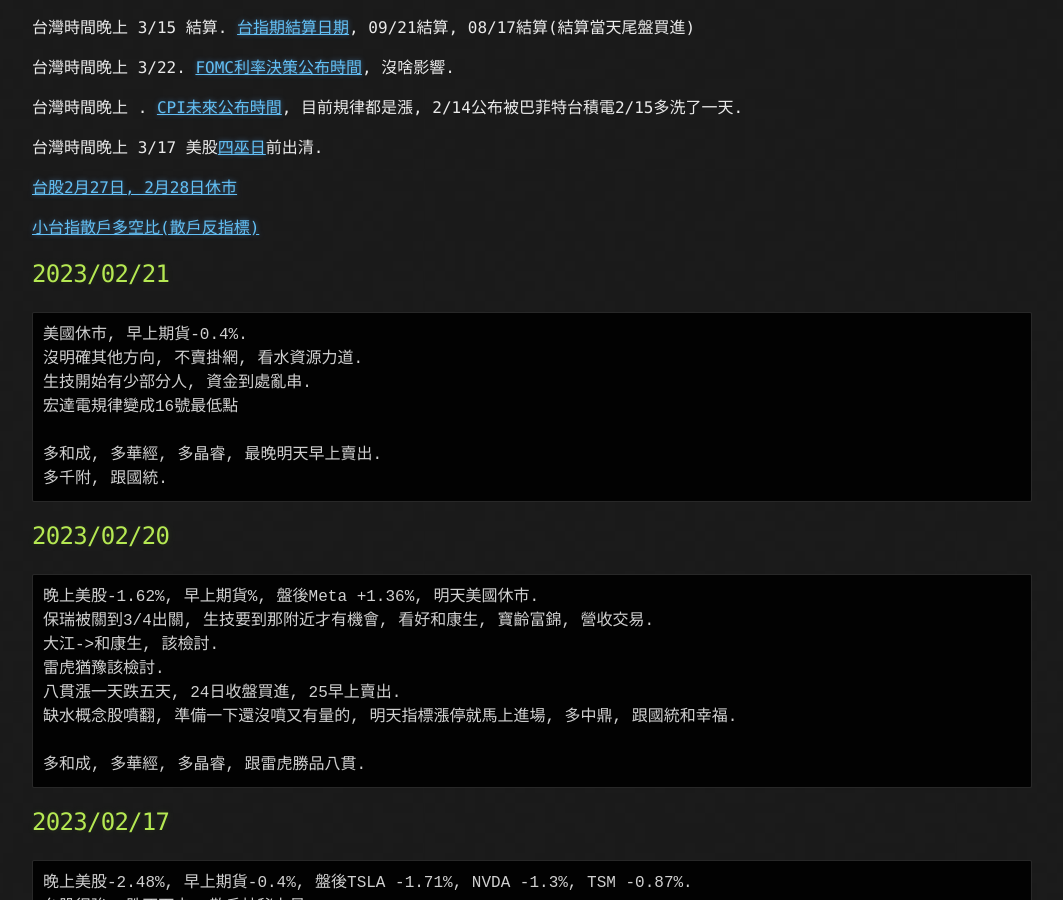
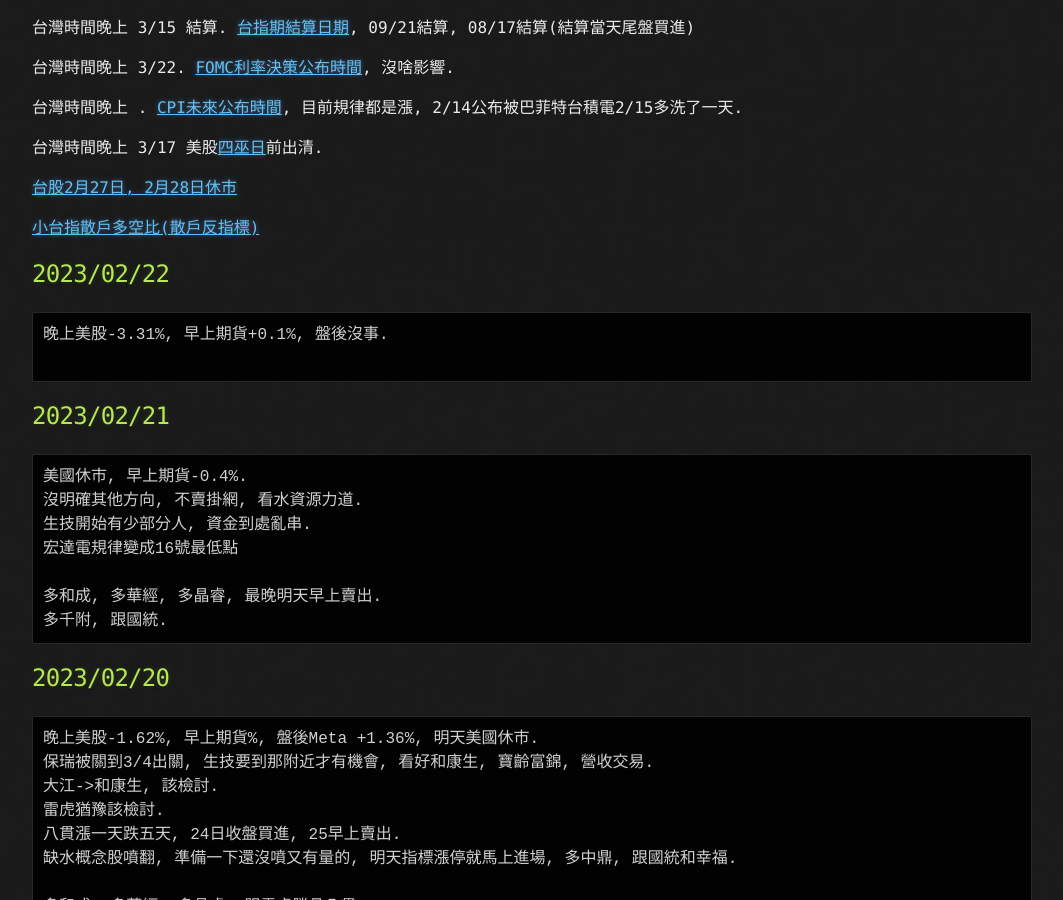
Before and after one commit to lepg5487/Stock_God, a Jekyll site: the page built from index.md, in a window 1280 px wide and 900 px high, scrolled down 362 px. Shown: the whole window, without its empty margins (108-1171 px from the left). Built offline with Jekyll 4.4.1, drawn with Linux system fonts in a browser that asks for light colours; our own code applies the rules of GitHub Pages for plain Markdown files.

Commit message:
Update index.md

````diff
--- a/index.md
+++ b/index.md
@@ -19,6 +19,12 @@
 [台股2月27日, 2月28日休市](https://www.twse.com.tw/zh/holidaySchedule/holidaySchedule)
 
 [小台指散戶多空比(散戶反指標)](https://www.macromicro.me/charts/20069/tw-mtx-long-to-short-ratio-of-individual-player)
+
+## 2023/02/22
+```
+晚上美股-3.31%, 早上期貨+0.1%, 盤後沒事.
+
+```
 
 ## 2023/02/21
 ```
````
